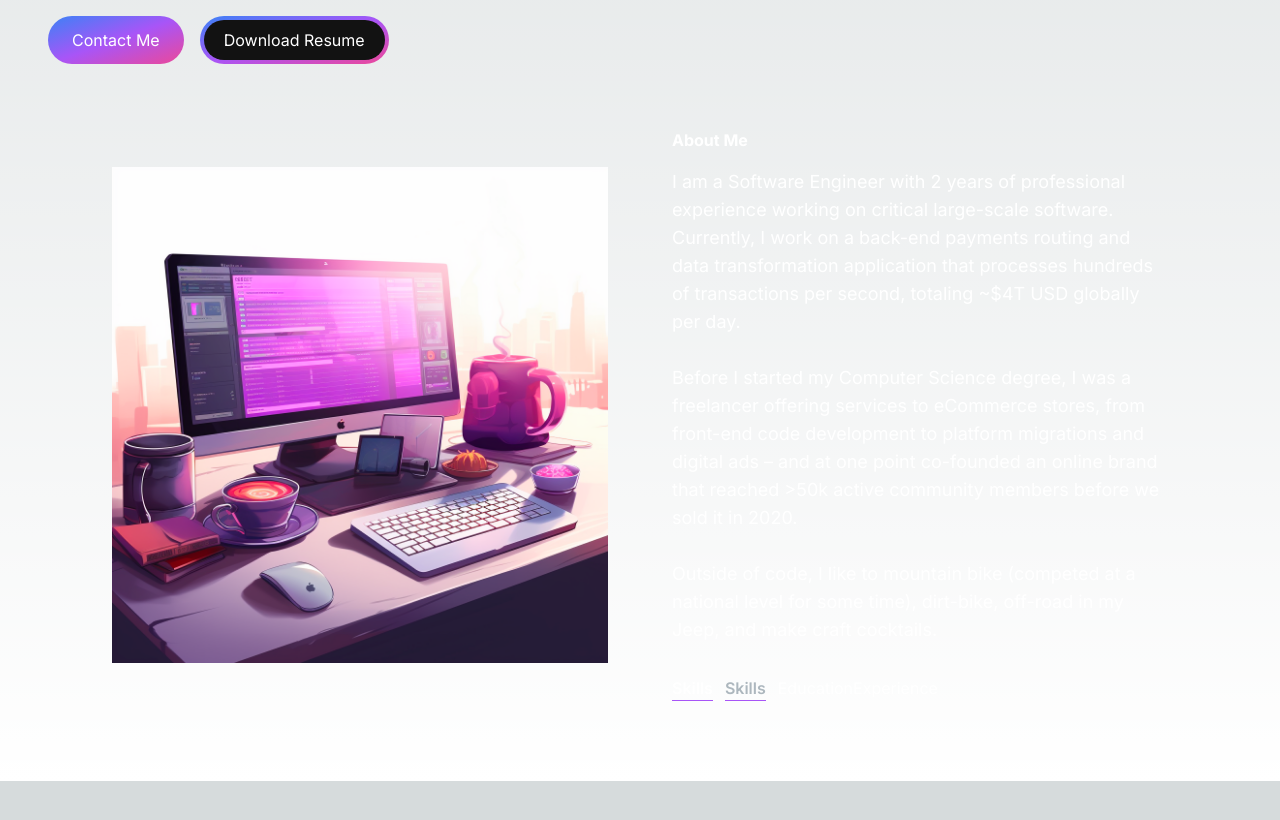
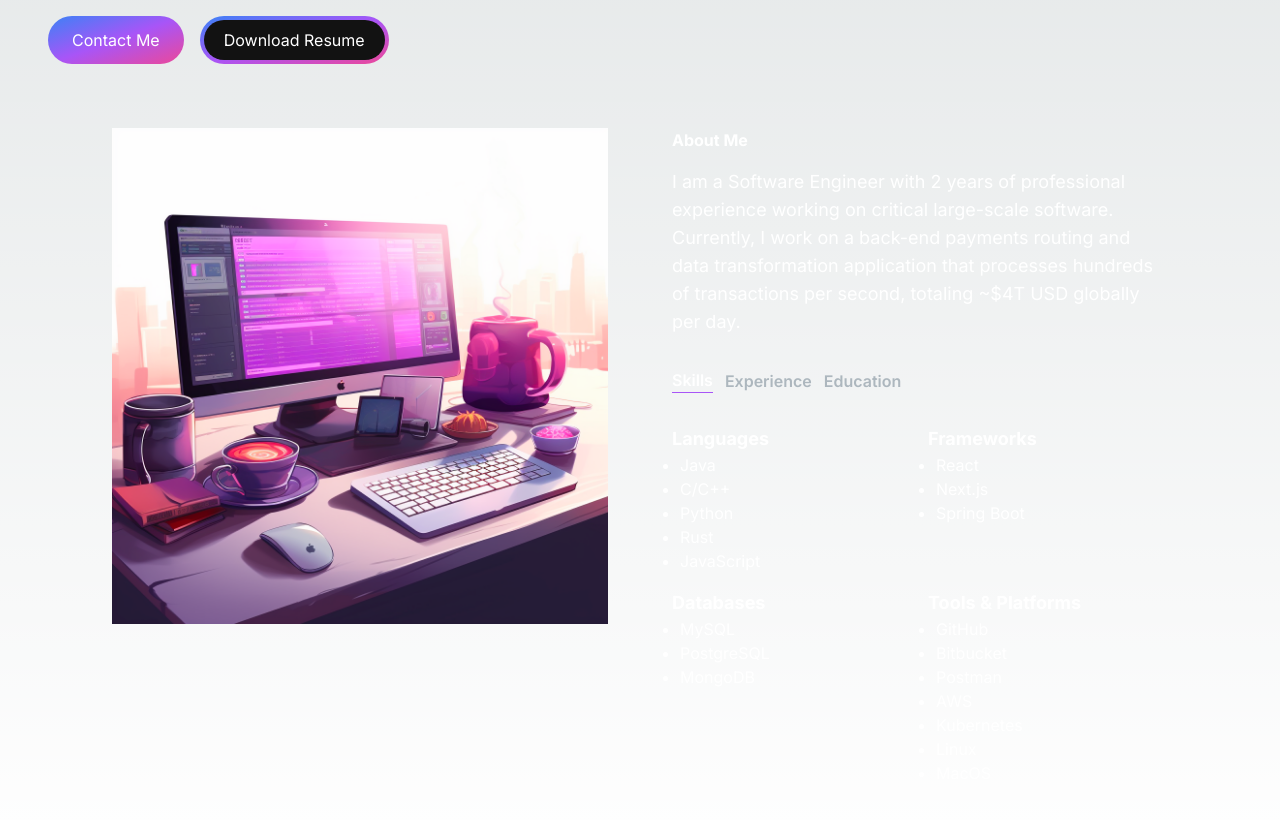
Before and after one commit to blacksheep-git/portfolio, a Next.js app: page / in a window 1280 px wide. Shown: the part 660-1480 px from the top of the page. Before the commit the page ends 1441 px from the top, so only its background shows below. Built offline with nearby package versions, Linux system fonts and the light colour scheme.

Commit message:
Completed initial about me.

```diff
--- a/app/components/AboutSection.tsx
+++ b/app/components/AboutSection.tsx
@@ -3,7 +3,73 @@ import React, { useTransition, useState } from 'react';
 import Image from "next/image";
 import TabButton from "@/app/components/TabButton";
 
-
+const TAB_DATA = [
+    {
+        title: "Skills",
+        id: "skills",
+        content: (
+            <div className={"grid grid-cols-2 gap-4"}>
+                <div className="flex flex-col">
+                    <h3 className="text-lg font-bold">Languages</h3>
+                    <ul className="list-disc pl-2">
+                        <li>Java</li>
+                        <li>C/C++</li>
+                        <li>Python</li>
+                        <li>Rust</li>
+                        <li>JavaScript</li>
+                    </ul>
+                </div>
+                <div className="flex flex-col">
+                    <h3 className="text-lg font-bold">Frameworks</h3>
+                    <ul className="list-disc pl-2">
+                        <li>React</li>
+                        <li>Next.js</li>
+                        <li>Spring Boot</li>
+                    </ul>
+                </div>
+                <div className="flex flex-col">
+                    <h3 className="text-lg font-bold">Databases</h3>
+                    <ul className="list-disc pl-2">
+                        <li>MySQL</li>
+                        <li>PostgreSQL</li>
+                        <li>MongoDB</li>
+                    </ul>
+                </div>
+                <div className="flex flex-col">
+                    <h3 className="text-lg font-bold">Tools & Platforms</h3>
+                    <ul className="list-disc pl-2">
+                        <li>GitHub</li>
+                        <li>Bitbucket</li>
+                        <li>Postman</li>
+                        <li>AWS</li>
+                        <li>Kubernetes</li>
+                        <li>Linux</li>
+                        <li>MacOS</li>
+                    </ul>
+                </div>
+            </div>
+        )
+    },
+    {
+        title: "Education",
+        id: "education",
+        content: (
+            <ul className="list-disc pl-2">
+                <li>Fullstack Academy of Code</li>
+                <li>University of California, Santa Cruz</li>
+            </ul>
+        ),
+    },
+    {
+        title: "Experience",
+        id: "experience",
+        content: (
+            <ul className="list-disc pl-2">
+                <li>JPMorgan Chase</li>
+            </ul>
+        ),
+    },
+];
 
 const AboutSection = () => {
     const [tab, setTab] = useState<string>("skills");
@@ -18,27 +84,23 @@ const AboutSection = () => {
     return (
         <section className="text-white">
             <div className="md:grid md:grid-cols-2 gap-8 items-center py-8 px-4 xl:gap-16 sm:py-16 xl:px-16">
-                <Image src={"/About-Me.png"} alt={"about me"} width={500} height={500}/>
-                <div className="">
+                <div className="flex flex-col h-full">
+                    <Image src={"/About-Me.png"} alt={"about me"} width={500} height={500}/>
+                </div>
+                <div className="mt-4 md:mt-0 text-left flex flex-col h-full">
                     <h2 className="test-4xl font-bold text-white mb-4">About Me</h2>
                     <p className="text-base md:text-lg">
                         I am a Software Engineer with 2 years of professional experience working on critical large-scale
                         software. Currently, I work on a back-end payments routing and data transformation
                         application that processes hundreds of transactions per second, totaling ~$4T USD globally per day.
-                        <br/><br/>
-                        Before I started my Computer Science degree, I was a freelancer offering services to eCommerce
-                        stores, from front-end code development to platform migrations and digital ads – and at one
-                        point co-founded an online brand that reached {">50k"} active community members before we sold it in
-                        2020.
-                        <br/><br/>
-                        Outside of code, I like to mountain bike (competed at a national level for some time),
-                        dirt-bike, off-road in my Jeep, and make craft cocktails.
                     </p>
                     <div className="flex flex-row mt-8">
-                        <TabButton selectTab={() => handleTabChange("skills")} active={tab === "skills" }>Skills</TabButton>
-                        <span className="mr-3 font-semibold hover:text-white text-[#ADB7BE] border-b border-purple-500">Skills</span>
-                        <span>Education</span>
-                        <span>Experience</span>
+                        <TabButton selectTab={() => handleTabChange("skills")} active={tab === "skills" }>{" "}Skills{" "}</TabButton>
+                        <TabButton selectTab={() => handleTabChange("experience")} active={tab === "experience" }>{" "}Experience{" "}</TabButton>
+                        <TabButton selectTab={() => handleTabChange("education")} active={tab === "education" }>{" "}Education{" "}</TabButton>
+                    </div>
+                    <div className="mt-8">
+                        {isPending? ("Loading..."):TAB_DATA.find((t) => t.id === tab)?.content}
                     </div>
                 </div>
             </div>
```
